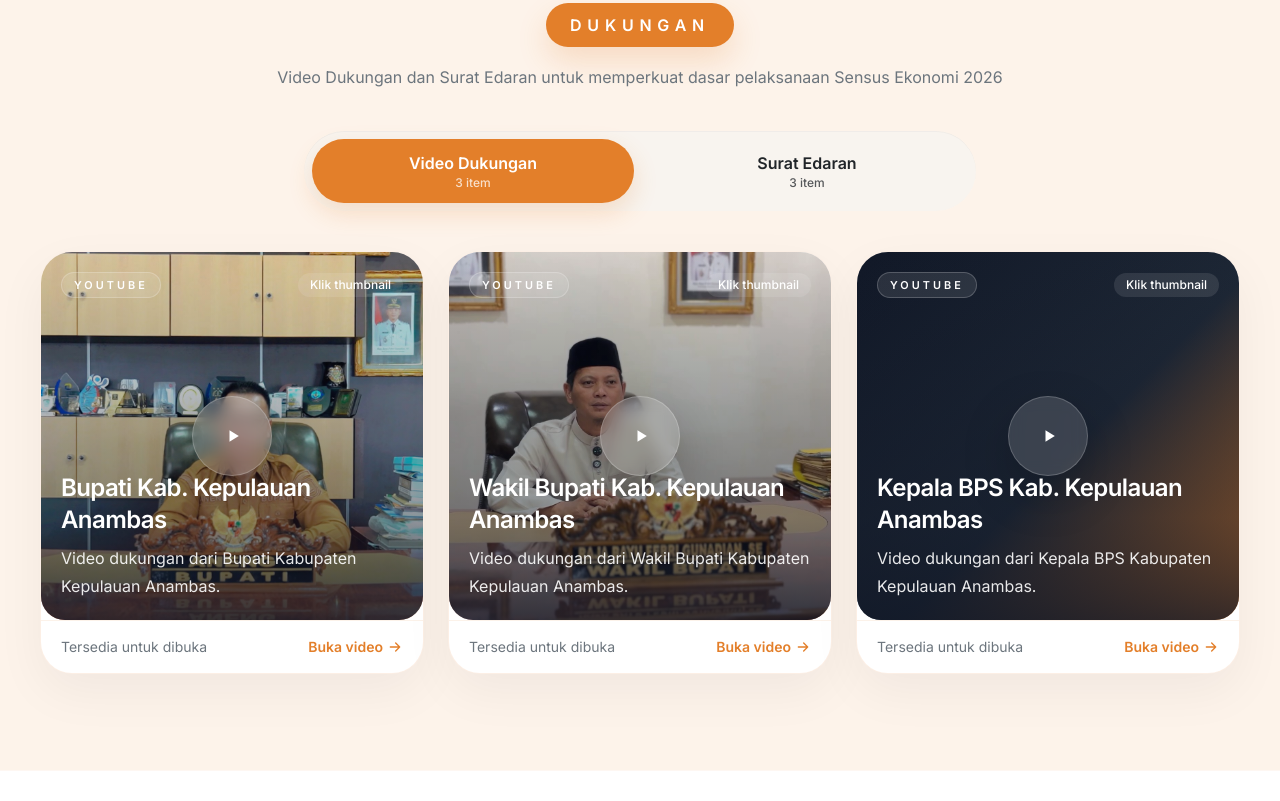
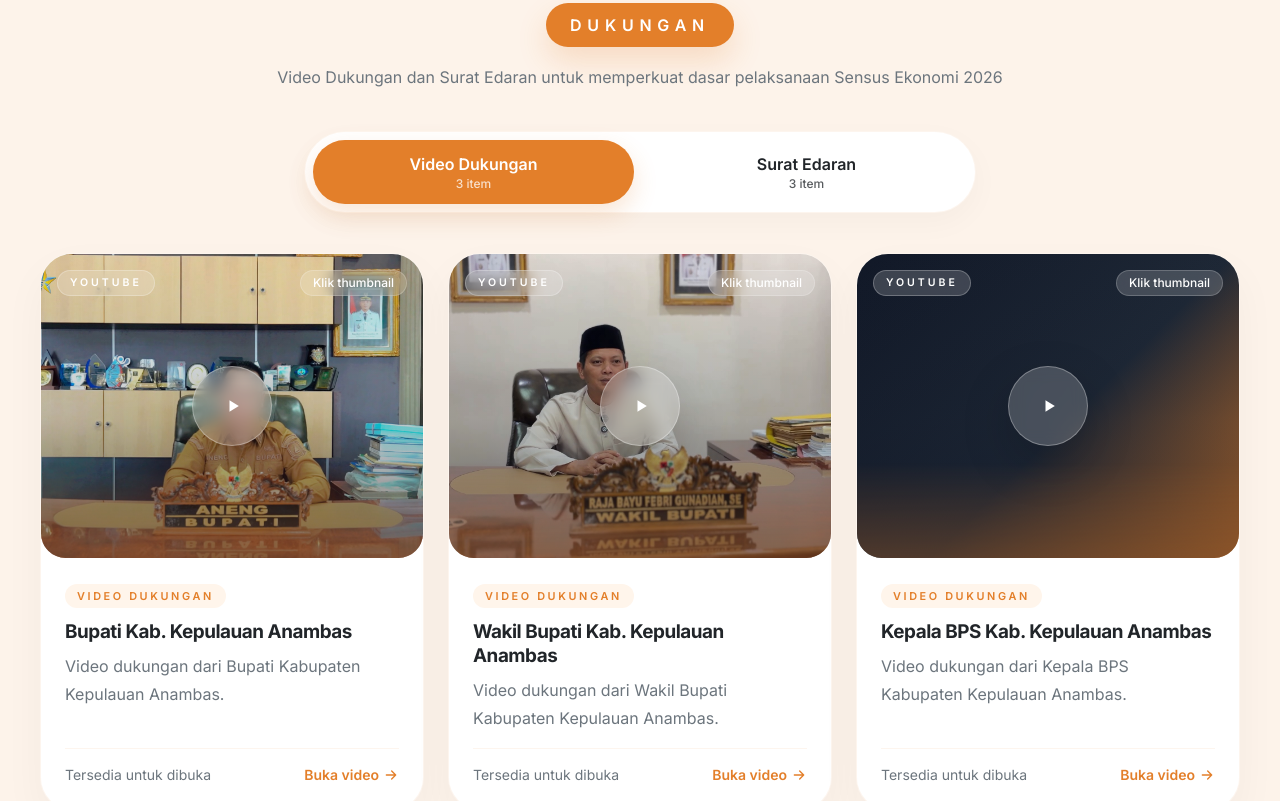
Before and after one commit to rafirizha/landing-page-se2026-anambas, a Next.js app: page / in a window 1280 px wide. Shown: the part 4280-5081 px from the top of the page. Built offline with nearby package versions, Linux system fonts and the light colour scheme; no server answers.

Commit message:
Refine support section cards

```diff
--- a/src/app/components/landing/dukungan-section.tsx
+++ b/src/app/components/landing/dukungan-section.tsx
@@ -75,13 +75,13 @@ function SupportCard({
 }) {
   const content = (
     <>
-      <div className="relative min-h-[22rem] overflow-hidden rounded-[1.5rem] text-white sm:min-h-[23rem]">
+      <div className="relative min-h-[18rem] overflow-hidden rounded-[1.55rem] bg-[#fff8f0] sm:min-h-[19rem]">
         {item.thumbnail ? (
           <Image
             src={item.thumbnail}
             alt={`${item.title} thumbnail`}
             fill
-            className="object-cover object-top"
+            className="object-cover object-center"
             sizes="(min-width: 1280px) 28rem, (min-width: 768px) 45vw, 100vw"
           />
         ) : (
@@ -97,44 +97,51 @@ function SupportCard({
         <div
           className={`absolute inset-0 ${
             kind === "video"
-              ? "bg-[linear-gradient(180deg,rgba(17,24,39,0.12)_0%,rgba(17,24,39,0.46)_72%,rgba(17,24,39,0.82)_100%)]"
-              : "bg-[linear-gradient(180deg,rgba(227,127,42,0.08)_0%,rgba(227,127,42,0.36)_70%,rgba(227,127,42,0.8)_100%)]"
+              ? "bg-[linear-gradient(180deg,rgba(17,24,39,0.08)_0%,rgba(17,24,39,0.22)_54%,rgba(17,24,39,0.58)_100%)]"
+              : "bg-[linear-gradient(180deg,rgba(255,255,255,0.12)_0%,rgba(227,127,42,0.08)_42%,rgba(227,127,42,0.28)_100%)]"
           }`}
           aria-hidden
         />
 
+        <div className="absolute inset-x-0 top-0 z-10 flex items-center justify-between gap-3 p-4">
+          <span className="inline-flex rounded-full border border-white/25 bg-white/18 px-3 py-1 text-[0.66rem] font-semibold uppercase tracking-[0.28em] text-white backdrop-blur-sm">
+            {kind === "video" ? "YouTube" : "PDF"}
+          </span>
+          <span className="rounded-full border border-white/20 bg-white/18 px-3 py-1 text-xs font-medium text-white backdrop-blur-sm">
+            {kind === "video" ? "Klik thumbnail" : "Buka dokumen"}
+          </span>
+        </div>
+
         <div className="absolute inset-0 z-10 flex items-center justify-center">
-          <div className="flex h-20 w-20 items-center justify-center rounded-full border border-white/20 bg-white/15 text-white shadow-[0_18px_50px_rgba(0,0,0,0.2)] backdrop-blur-sm">
+          <div className="flex h-20 w-20 items-center justify-center rounded-full border border-white/30 bg-white/20 text-white shadow-[0_18px_50px_rgba(0,0,0,0.18)] backdrop-blur-sm">
             {kind === "video" ? <PlayIcon /> : <DocumentIcon />}
           </div>
         </div>
 
-        <div className="absolute inset-x-0 top-0 z-10 flex items-center justify-between gap-3 p-5">
-          <span className="inline-flex rounded-full border border-white/20 bg-white/10 px-3 py-1 text-[0.68rem] font-semibold uppercase tracking-[0.28em]">
-            {kind === "video" ? "YouTube" : "PDF"}
-          </span>
-          <span className="rounded-full bg-white/10 px-3 py-1 text-xs font-medium">
-            {kind === "video" ? "Klik thumbnail" : "Buka dokumen"}
-          </span>
+        <div className="absolute inset-x-0 bottom-0 z-10 h-24 bg-[linear-gradient(180deg,rgba(255,255,255,0)_0%,rgba(227,127,42,0.28)_100%)]" />
       </div>
 
-        <div className="absolute inset-x-0 bottom-0 z-10 p-5">
-          <h3 className="text-xl font-semibold tracking-tight sm:text-2xl">
+      <div className="flex flex-1 flex-col gap-4 px-5 py-5 sm:px-6 sm:py-6">
+        <div>
+          <div className="inline-flex rounded-full bg-[#fff5eb] px-3 py-1 text-[0.68rem] font-semibold uppercase tracking-[0.24em] text-[var(--brand)]">
+            {kind === "video" ? "Video Dukungan" : "Surat Edaran"}
+          </div>
+          <h3 className="mt-3 text-[1.05rem] font-bold leading-tight tracking-tight text-[var(--foreground)] sm:text-[1.18rem]">
             {item.title}
           </h3>
-          <p className="mt-2 text-sm leading-7 text-white/90 sm:text-base">
+          <p className="mt-2 text-sm leading-7 text-[var(--muted)] sm:text-base">
             {item.description}
           </p>
         </div>
-      </div>
 
-      <div className="flex items-center justify-between gap-3 border-t border-[rgba(227,127,42,0.1)] px-5 py-4 text-sm">
+        <div className="mt-auto flex items-center justify-between gap-3 border-t border-[rgba(227,127,42,0.08)] pt-4 text-sm">
           <span className="text-[var(--muted)]">
             {item.href ? "Tersedia untuk dibuka" : "Tautan belum diisi"}
           </span>
           <span className="inline-flex items-center gap-1 font-semibold text-[var(--brand)]">
             {kind === "video" ? "Buka video" : "Buka PDF"} <ArrowIcon />
           </span>
+        </div>
       </div>
     </>
   );
@@ -145,14 +152,18 @@ function SupportCard({
         href={item.href}
         target="_blank"
         rel="noreferrer"
-        className="group block overflow-hidden rounded-[2rem] border border-[rgba(227,127,42,0.12)] bg-white shadow-[0_18px_50px_rgba(17,24,39,0.05)] transition hover:-translate-y-1 hover:shadow-[0_22px_60px_rgba(17,24,39,0.08)]"
+        className="group flex h-full flex-col overflow-hidden rounded-[2rem] border border-[rgba(227,127,42,0.08)] bg-white shadow-[0_18px_44px_rgba(17,24,39,0.04)] transition hover:-translate-y-1 hover:shadow-[0_22px_60px_rgba(17,24,39,0.07)]"
       >
         {content}
       </a>
     );
   }
 
-  return <article className="overflow-hidden rounded-[2rem] border border-[rgba(227,127,42,0.12)] bg-white shadow-[0_18px_50px_rgba(17,24,39,0.05)]">{content}</article>;
+  return (
+    <article className="flex h-full flex-col overflow-hidden rounded-[2rem] border border-[rgba(227,127,42,0.08)] bg-white shadow-[0_18px_44px_rgba(17,24,39,0.04)]">
+      {content}
+    </article>
+  );
 }
 
 export default function DukunganSection() {
@@ -174,7 +185,7 @@ export default function DukunganSection() {
           </p>
         </div>
 
-        <div className="mx-auto mt-10 flex w-full max-w-2xl gap-3 rounded-full bg-[#f8f4ef] p-2 shadow-[inset_0_1px_0_rgba(17,24,39,0.03)]">
+        <div className="mx-auto mt-10 flex w-full max-w-2xl gap-3 rounded-full border border-[rgba(227,127,42,0.08)] bg-white p-2 shadow-[0_10px_30px_rgba(17,24,39,0.03)]">
           {(
             [
               { key: "video", label: "Video Dukungan", count: supportVideos.length },
@@ -188,7 +199,7 @@ export default function DukunganSection() {
               className={`flex-1 rounded-full px-4 py-3 text-sm font-semibold transition sm:text-base ${
                 activeTab === tab.key
                   ? "bg-[var(--brand)] text-white shadow-[0_10px_24px_rgba(227,127,42,0.2)]"
-                  : "text-[var(--foreground)] hover:bg-white/80"
+                  : "text-[var(--foreground)] hover:bg-[#fff7ef]"
               }`}
             >
               <span className="block">{tab.label}</span>
```
Lines whose indentation alone changed are shown as unchanged.
